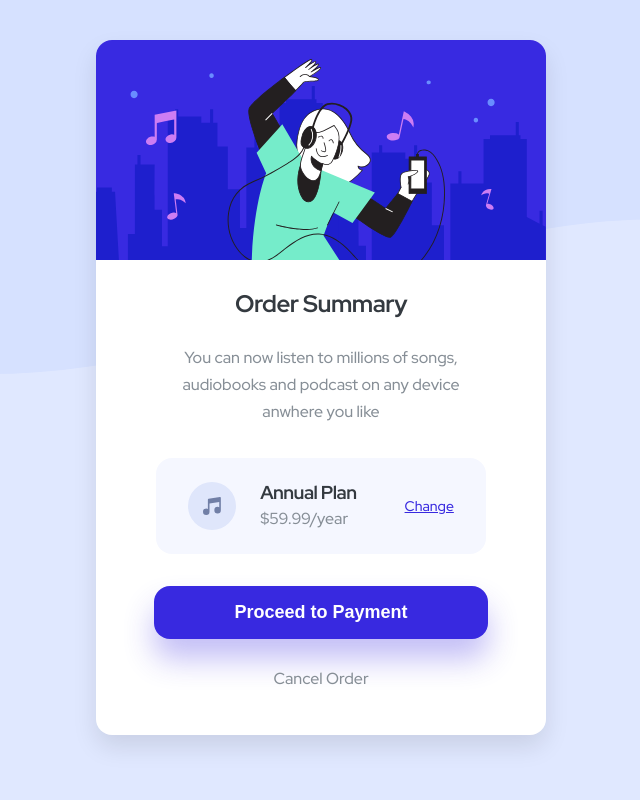
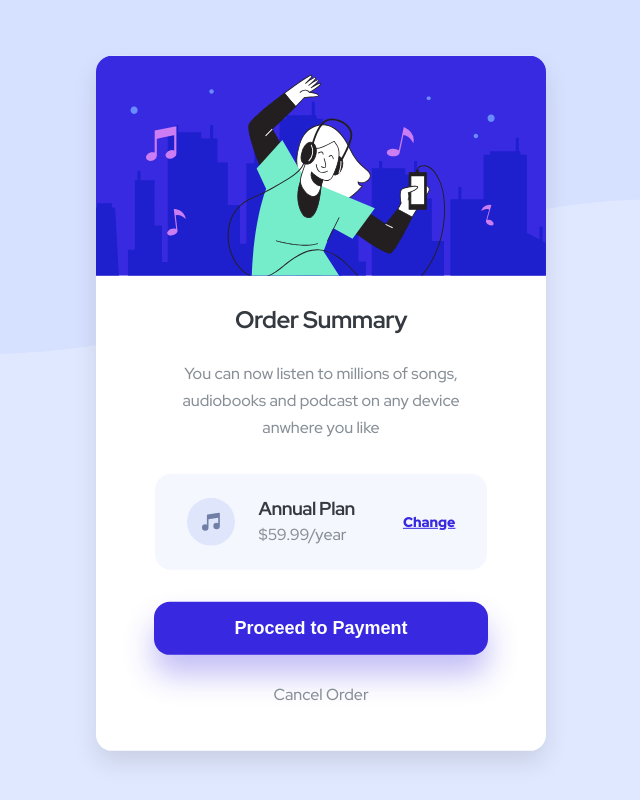
Before and after one commit to tokunbw/order-summary-component, a plain HTML site: page index.html in a window 1280 px wide. Shown: the whole page, without its empty margins (319-959 px from the left). Drawn offline with Linux system fonts and the light colour scheme.

Commit message:
alterations on the enhancements in active state

```diff
--- a/partials/_colors.scss
+++ b/partials/_colors.scss
@@ -2,4 +2,4 @@ $very-pale-blue: hsl(225, 100%, 98%);
 $desaturated-blue: hsl(224, 23%, 55%);
 $dark-blue: hsl(223, 47%, 23%);
 $pale-blue: hsl(225, 100%, 94%);
-$bright-blue: #3829e0;
+$bright-blue: hsl(245, 75%, 52%);
--- a/style.scss
+++ b/style.scss
@@ -30,6 +30,7 @@ body {
 	background-position: center;
 	background-size: cover;
 	height: 40vh;
+	position: relative;
 }
 
 h2,
@@ -47,10 +48,14 @@ img {
 
 @include tablet-query {
 	.container {
-		margin: 40px auto;
+		margin: 0 auto;
 		display: flex;
 		align-items: center;
 		justify-content: center;
+		position: absolute;
+		top: 50%;
+		left: 50%;
+		transform: translate(-50%, -15%);
 	}
 
 	.order__card {
@@ -103,11 +108,13 @@ img {
 		a:visited {
 			font-size: 14px;
 			color: $bright-blue;
+			font-weight: 900;
 		}
 
 		a:hover,
 		a:focus {
 			text-decoration: none;
+			color: $desaturated-blue;
 		}
 	}
 
@@ -142,7 +149,7 @@ img {
 
 		p:hover,
 		p:focus {
-			color: #343a40;
+			color: $dark-blue;
 			cursor: pointer;
 			font-weight: 700;
 		}
@@ -167,5 +174,6 @@ img {
 
 	.order__option .btn {
 		padding: 16px 80px;
+		// hsl(245, 75%, 52%)
 	}
 }
```
Also changed, not shown: style.css, 1 other file.
